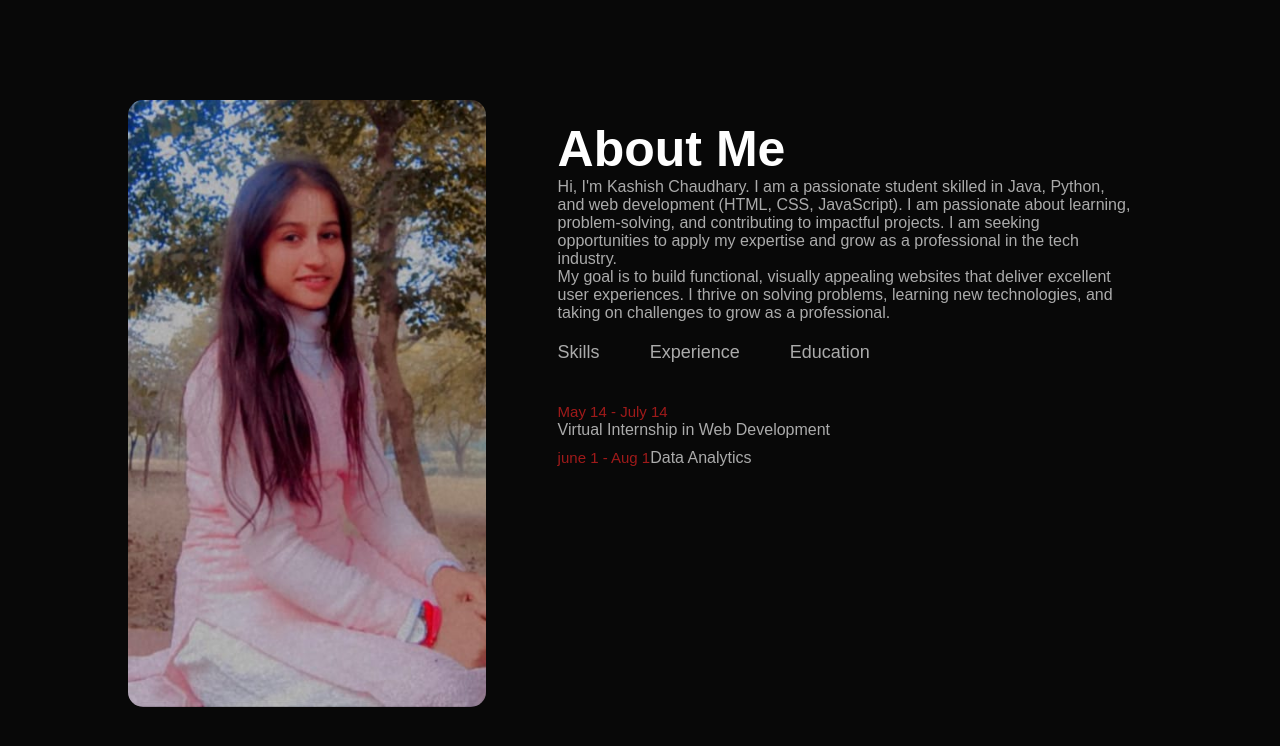
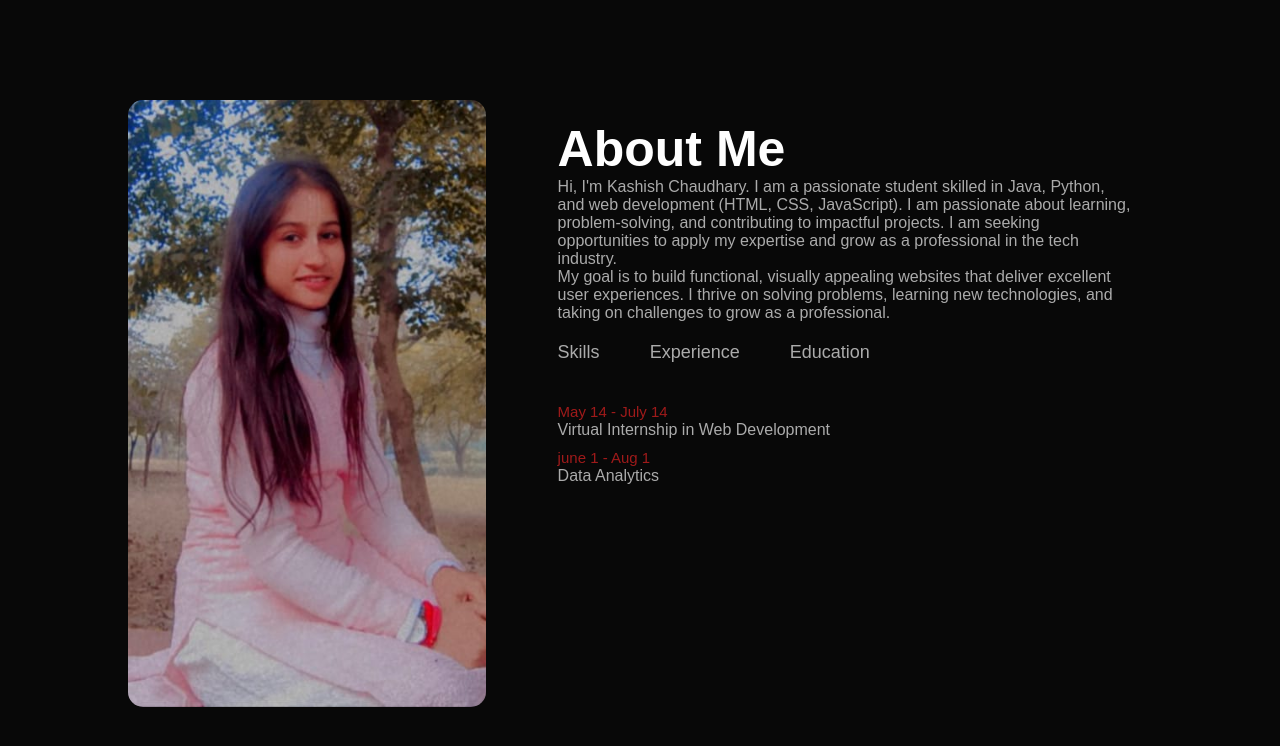
Before and after one commit to kashishch28/My-Portfolio-Website, a plain HTML site: page index.html in a window 1280 px wide. Both pictures are taken after a click on the element "Experience". Shown: the part 800-1546 px from the top of the page. Drawn offline with Linux system fonts and the light colour scheme.

Commit message:
Update index.html

```diff
--- a/index.html
+++ b/index.html
@@ -69,7 +69,7 @@
                             </ul>
 				<ul>
 					<li>
-						<span>june 1 - Aug 1</span>Data Analytics
+						<span>june 1 - Aug 1</span><br>Data Analytics
 					</li>
 				</ul>
                         </div>
```
